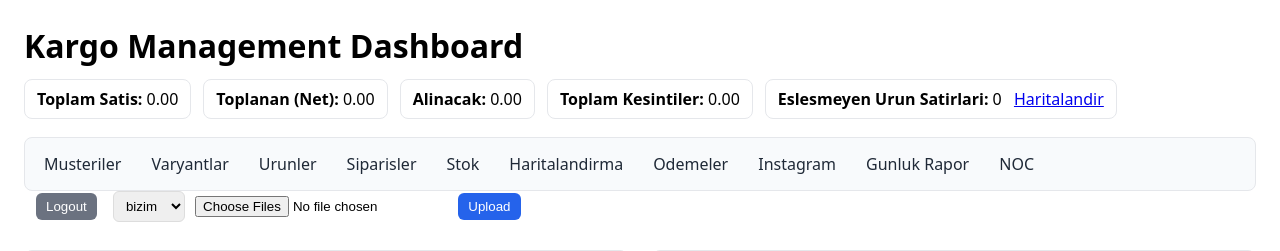
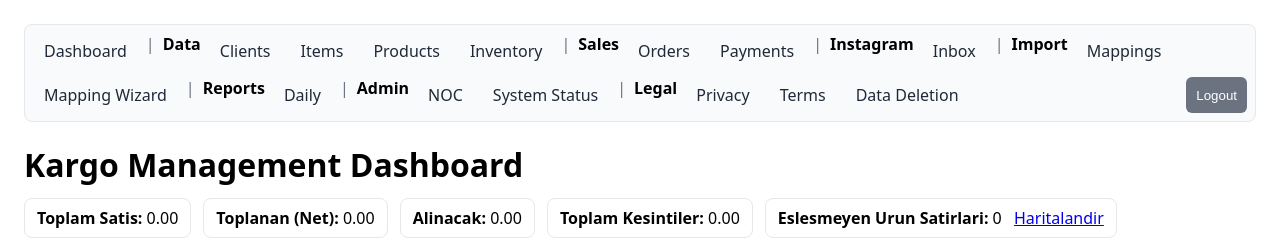
Before and after one commit to hilmican/hm, a FastAPI app: page /dashboard in a window 1280 px wide. Shown: the top 251 px of the page. Run offline with FastAPI, Linux system fonts and the light colour scheme; the visitor is signed in with stand-in values (Sample User, id 1).

Commit message:
Add global navigation bar to templates
- Introduced a new navigation bar template (_nav.html) for consistent navigation across the application.
- Included the navigation bar in multiple templates (admin_status, clients_table, dashboard, ig_inbox, ig_thread, import_map, inventory_table, items_table, mappings_table, noc, orders_table, payments_table, products_table, reports_daily) to enhance user experience and accessibility.
- Implemented logout functionality and hover effects for navigation links, improving interactivity and usability.

```diff
--- /dev/null
+++ b/templates/_nav.html
@@ -0,0 +1,50 @@
+<div class="global-nav" style="margin:12px 0 18px 0;">
+  <div style="display:flex;gap:8px;flex-wrap:wrap;padding:8px;background:#f8fafc;border:1px solid #e5e7eb;border-radius:8px;">
+    <a href="/dashboard" style="padding:6px 10px;border-radius:6px;color:#1f2937;text-decoration:none;border:1px solid transparent;">Dashboard</a>
+    <span style="color:#6b7280">|</span>
+    <span style="font-weight:600;">Data</span>
+    <a href="/clients/table" style="padding:6px 10px;border-radius:6px;color:#1f2937;text-decoration:none;border:1px solid transparent;">Clients</a>
+    <a href="/items/table" style="padding:6px 10px;border-radius:6px;color:#1f2937;text-decoration:none;border:1px solid transparent;">Items</a>
+    <a href="/products/table" style="padding:6px 10px;border-radius:6px;color:#1f2937;text-decoration:none;border:1px solid transparent;">Products</a>
+    <a href="/inventory/table" style="padding:6px 10px;border-radius:6px;color:#1f2937;text-decoration:none;border:1px solid transparent;">Inventory</a>
+    <span style="color:#6b7280">|</span>
+    <span style="font-weight:600;">Sales</span>
+    <a href="/orders/table" style="padding:6px 10px;border-radius:6px;color:#1f2937;text-decoration:none;border:1px solid transparent;">Orders</a>
+    <a href="/payments/table" style="padding:6px 10px;border-radius:6px;color:#1f2937;text-decoration:none;border:1px solid transparent;">Payments</a>
+    <span style="color:#6b7280">|</span>
+    <span style="font-weight:600;">Instagram</span>
+    <a href="/ig/inbox" style="padding:6px 10px;border-radius:6px;color:#1f2937;text-decoration:none;border:1px solid transparent;">Inbox</a>
+    <span style="color:#6b7280">|</span>
+    <span style="font-weight:600;">Import</span>
+    <a href="/mappings/table" style="padding:6px 10px;border-radius:6px;color:#1f2937;text-decoration:none;border:1px solid transparent;">Mappings</a>
+    <a href="/import/map?source=bizim&filename=last" style="padding:6px 10px;border-radius:6px;color:#1f2937;text-decoration:none;border:1px solid transparent;">Mapping Wizard</a>
+    <span style="color:#6b7280">|</span>
+    <span style="font-weight:600;">Reports</span>
+    <a href="/reports/daily" style="padding:6px 10px;border-radius:6px;color:#1f2937;text-decoration:none;border:1px solid transparent;">Daily</a>
+    <span style="color:#6b7280">|</span>
+    <span style="font-weight:600;">Admin</span>
+    <a href="/noc" style="padding:6px 10px;border-radius:6px;color:#1f2937;text-decoration:none;border:1px solid transparent;">NOC</a>
+    <a href="/admin/status" style="padding:6px 10px;border-radius:6px;color:#1f2937;text-decoration:none;border:1px solid transparent;">System Status</a>
+    <span style="color:#6b7280">|</span>
+    <span style="font-weight:600;">Legal</span>
+    <a href="/privacy" style="padding:6px 10px;border-radius:6px;color:#1f2937;text-decoration:none;border:1px solid transparent;">Privacy</a>
+    <a href="/terms" style="padding:6px 10px;border-radius:6px;color:#1f2937;text-decoration:none;border:1px solid transparent;">Terms</a>
+    <a href="/data_deletion" style="padding:6px 10px;border-radius:6px;color:#1f2937;text-decoration:none;border:1px solid transparent;">Data Deletion</a>
+    <button id="logoutBtn" type="button" style="margin-left:auto;background:#6b7280;color:#fff;border:none;border-radius:6px;padding:6px 10px;cursor:pointer">Logout</button>
+  </div>
+</div>
+<script>
+  (function(){
+    const btn = document.getElementById('logoutBtn');
+    if (btn) {
+      btn.addEventListener('click', async ()=>{
+        try { await fetch('/auth/logout', { method: 'POST' }); location.href = '/auth/login'; } catch(e){ alert('Logout error'); }
+      });
+    }
+  })();
+  // simple hover styles
+  for (const a of document.querySelectorAll('.global-nav a')){
+    a.addEventListener('mouseenter', ()=>{ a.style.background = '#eef2ff'; a.style.borderColor = '#c7d2fe'; a.style.color = '#1d4ed8'; });
+    a.addEventListener('mouseleave', ()=>{ a.style.background = ''; a.style.borderColor = 'transparent'; a.style.color = '#1f2937'; });
+  }
+</script>
--- a/templates/admin_status.html
+++ b/templates/admin_status.html
@@ -12,6 +12,7 @@
     </style>
   </head>
   <body>
+    {% include "_nav.html" %}
     <h2>System Status</h2>
     <div class="card">
       <div>Version: <code>{{ version }}</code></div>
--- a/templates/clients_table.html
+++ b/templates/clients_table.html
@@ -49,8 +49,8 @@
     </script>
     </head>
 <body>
+    {% include "_nav.html" %}
     <div class="toolbar">
-        <a href="/dashboard">← Dashboard</a>
         <input id="search" type="search" placeholder="Musteri ara (ad, telefon, sehir, ...)" />
         <span class="pill">{{ rows|length }} musteri</span>
     </div>
--- a/templates/dashboard.html
+++ b/templates/dashboard.html
@@ -23,6 +23,7 @@
 		</style>
 	</head>
 	<body>
+		{% include "_nav.html" %}
 		<h1>Kargo Management Dashboard</h1>
 		<div style="display:flex;gap:12px;flex-wrap:wrap;margin:10px 0 18px 0;">
 			<div class="card" style="padding:8px 12px;">
@@ -43,20 +44,6 @@
 			</div>
 		</div>
 		<div class="toolbar">
-			<div class="nav">
-				<a href="/clients/table">Musteriler</a>
-				<a href="/items/table">Varyantlar</a>
-				<a href="/products/table">Urunler</a>
-				<a href="/orders/table">Siparisler</a>
-				<a href="/inventory/table">Stok</a>
-				<a href="/mappings/table">Haritalandirma</a>
-				<a href="/payments">Odemeler</a>
-				<a href="/ig/inbox">Instagram</a>
-				<a href="/reports/daily">Gunluk Rapor</a>
-				<a href="/noc">NOC</a>
-			</div>
-			<button id="logoutBtn" type="button" style="margin-left:12px;background:#6b7280;color:#fff;border:none;border-radius:6px;padding:6px 10px;cursor:pointer">Logout</button>
-
 			<form id="uploadForm" method="post" action="/import/upload" enctype="multipart/form-data" style="display:inline-block;margin-left:12px;">
 				<select name="source" style="padding:6px 8px;border:1px solid #ddd;border-radius:6px;">
 					<option value="bizim">bizim</option>
--- a/templates/ig_inbox.html
+++ b/templates/ig_inbox.html
@@ -13,10 +13,10 @@
     </style>
   </head>
   <body>
+    {% include "_nav.html" %}
     <h1>Instagram Inbox</h1>
     <div class="toolbar">
       <button id="refresh">Refresh</button>
-      <a href="/dashboard">Back to Dashboard</a>
     </div>
     <div id="list">
       {% for m in conversations %}
--- a/templates/ig_thread.html
+++ b/templates/ig_thread.html
@@ -16,6 +16,7 @@
     </style>
   </head>
   <body>
+    {% include "_nav.html" %}
     <div class="toolbar">
       <a href="/ig/inbox">← Back to Inbox</a>
       <button id="refresh">Refresh</button>
--- a/templates/import_map.html
+++ b/templates/import_map.html
@@ -38,8 +38,8 @@
     </style>
 </head>
 <body>
+    {% include "_nav.html" %}
     <div class="toolbar">
-        <a href="/dashboard" style="color:#2563eb;text-decoration:none">← Dashboard</a>
         <span class="pill"><span id="unmatchedCount">{{ total_unmatched or 0 }}</span> row(s) unmatched</span>
         <span class="muted">Source: {{ source }}{% if filenames %}, Files: {{ ", ".join(filenames) }}{% else %}, File: {{ filename }}{% endif %}</span>
         <button id="rescanBtn" type="button">Re-scan</button>
--- a/templates/inventory_table.html
+++ b/templates/inventory_table.html
@@ -30,9 +30,8 @@
     </script>
 </head>
 <body>
+    {% include "_nav.html" %}
     <div class="toolbar">
-        <a href="/dashboard">← Dashboard</a>
-        <a href="/items/table">Items</a>
         <input id="search" type="search" placeholder="Stokta ara (ad, sku, beden, renk)" />
         <span class="pill">{{ rows|length }} varyant</span>
     </div>
--- a/templates/items_table.html
+++ b/templates/items_table.html
@@ -30,8 +30,8 @@
     </script>
 </head>
 <body>
+    {% include "_nav.html" %}
     <div class="toolbar">
-        <a href="/dashboard">← Dashboard</a>
         <input id="search" type="search" placeholder="Urun ara (ad, sku, beden, renk)" />
         <span class="pill">{{ rows|length }} urun</span>
     </div>
--- a/templates/mappings_table.html
+++ b/templates/mappings_table.html
@@ -16,10 +16,8 @@
     </style>
 </head>
 <body>
+    {% include "_nav.html" %}
     <div class="toolbar">
-        <a href="/dashboard">← Dashboard</a>
-        <a href="/inventory/table">Inventory</a>
-        <a href="/products/table">Products</a>
         <span class="pill">{{ rows|length }} rule(s)</span>
     </div>
     <h2>Mapping Rules</h2>
--- a/templates/noc.html
+++ b/templates/noc.html
@@ -18,6 +18,7 @@
     </style>
   </head>
   <body>
+    {% include "_nav.html" %}
     <h2>NOC</h2>
     <div class="card">
       <form id="controls" onsubmit="return false;">
--- a/templates/orders_table.html
+++ b/templates/orders_table.html
@@ -38,8 +38,8 @@
     </script>
 </head>
 <body>
+    {% include "_nav.html" %}
     <div class="toolbar">
-        <a href="/dashboard">← Dashboard</a>
         <input id="search" type="search" placeholder="Siparis ara (musteri, urun, takip)" />
         <span class="pill">{{ rows|length }} siparis</span>
         <button onclick="recalc()">Tazele</button>
--- a/templates/payments_table.html
+++ b/templates/payments_table.html
@@ -36,8 +36,8 @@
     </script>
 </head>
 <body>
+    {% include "_nav.html" %}
     <div class="toolbar">
-        <a href="/dashboard">← Dashboard</a>
         <input id="search" type="search" placeholder="Odeme ara (musteri, siparis, yontem)" />
         <span class="pill">{{ rows|length }} odeme</span>
     </div>
--- a/templates/products_table.html
+++ b/templates/products_table.html
@@ -16,8 +16,8 @@
     </style>
 </head>
 <body>
+    {% include "_nav.html" %}
     <div class="toolbar">
-        <a href="/dashboard">← Dashboard</a>
         <span class="pill">{{ rows|length }} urun</span>
     </div>
     <div class="card" style="padding:12px; border:1px solid #e5e7eb; border-radius:8px; margin-bottom:14px;">
--- a/templates/reports_daily.html
+++ b/templates/reports_daily.html
@@ -30,6 +30,7 @@
         </style>
     </head>
     <body>
+        {% include "_nav.html" %}
         <h1>Günlük Rapor</h1>
         <div class="nav">
             <a href="/dashboard">Panel</a>
```
